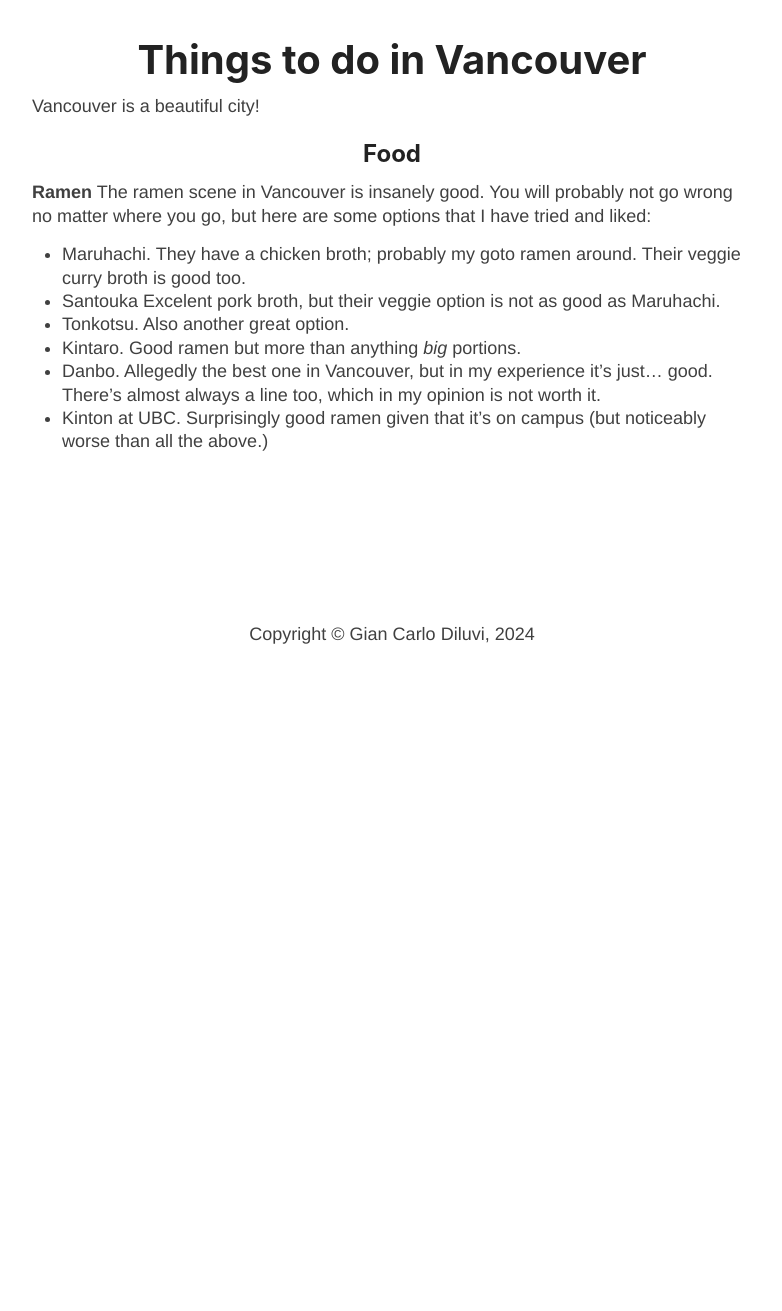
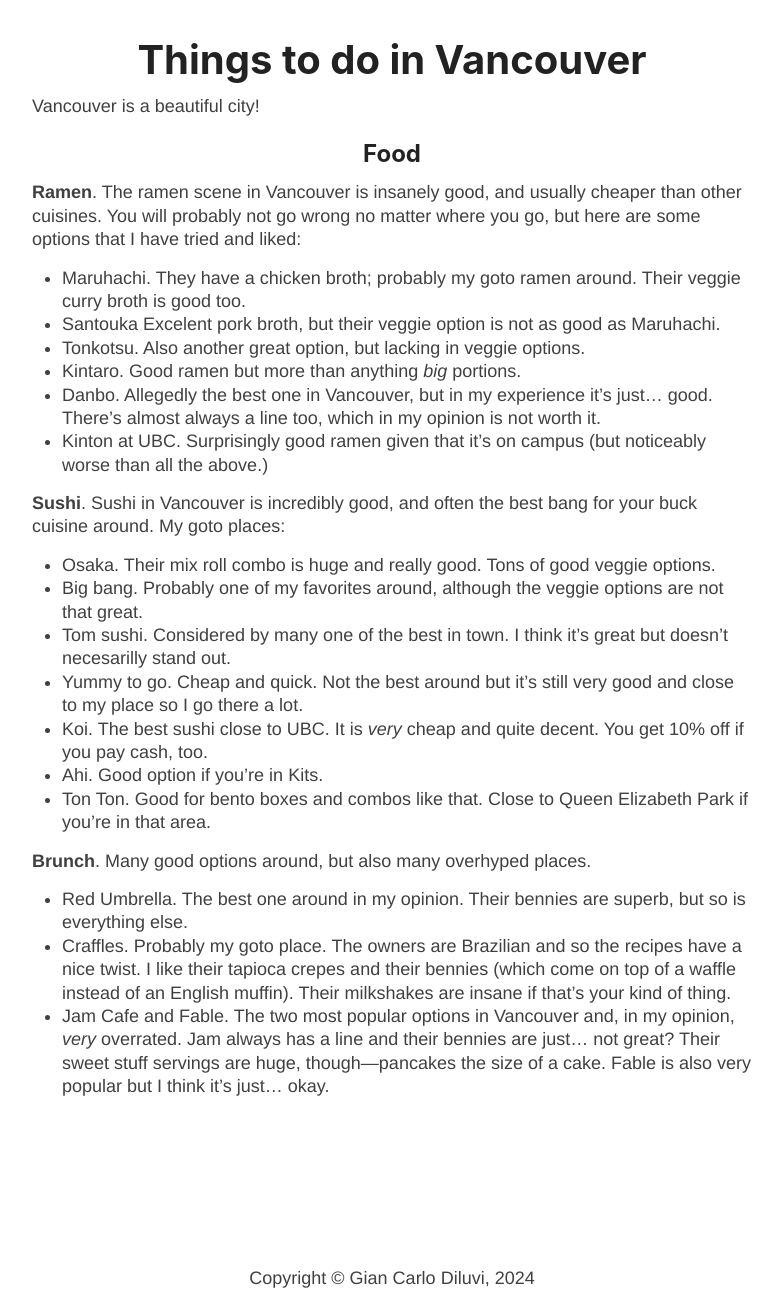
Before and after one commit to giankdiluvi/giankdiluvi.github.io, a Jekyll site: the page built from yvr.md, in a window 1280 px wide. Shown: the whole page, without its empty margins (248-1030 px from the left). Built offline with Jekyll 4.4.1, drawn with Linux system fonts in a browser that asks for light colours; nearby versions of some CDN libraries; our own code applies the rules of GitHub Pages for plain Markdown files; before the commit the page ends 940 px from its top, so only the background shows below that.

Commit message:
add sushi and brunch

```diff
--- a/yvr.md
+++ b/yvr.md
@@ -8,16 +8,50 @@
 
 ## Food
 
-**Ramen**
-The ramen scene in Vancouver is insanely good.
+**Ramen**.
+The ramen scene in Vancouver is insanely good,
+and usually cheaper than other cuisines.
 You will probably not go wrong no matter where you go,
 but here are some options that I have tried and liked:
 - Maruhachi. They have a chicken broth; probably my goto ramen around.
 Their veggie curry broth is good too.
 - Santouka Excelent pork broth, but their veggie option is not as good as Maruhachi.
-- Tonkotsu. Also another great option.
+- Tonkotsu. Also another great option, but lacking in veggie options.
 - Kintaro. Good ramen but more than anything *big* portions.
 - Danbo. Allegedly the best one in Vancouver, but in my experience it's just... good.
 There's almost always a line too, which in my opinion is not worth it.
 - Kinton at UBC. Surprisingly good ramen given that it's on campus
 (but noticeably worse than all the above.)
+
+**Sushi**.
+Sushi in Vancouver is incredibly good,
+and often the best bang for your buck cuisine around.
+My goto places:
+- Osaka. Their mix roll combo is huge and really good. Tons of good veggie options.
+- Big bang. Probably one of my favorites around,
+although the veggie options are not that great.
+- Tom sushi. Considered by many one of the best in town.
+I think it's great but doesn't necesarilly stand out.
+- Yummy to go. Cheap and quick.
+Not the best around but it's still very good and close to my place so I go there a lot.
+- Koi. The best sushi close to UBC. It is *very* cheap and quite decent.
+You get 10% off if you pay cash, too.
+- Ahi. Good option if you're in Kits.
+- Ton Ton. Good for bento boxes and combos like that.
+Close to Queen Elizabeth Park if you're in that area.
+
+**Brunch**.
+Many good options around,
+but also many overhyped places.
+- Red Umbrella. The best one around in my opinion.
+Their bennies are superb, but so is everything else.
+- Craffles. Probably my goto place. The owners are Brazilian
+and so the recipes have a nice twist.
+I like their tapioca crepes and their bennies
+(which come on top of a waffle instead of an English muffin).
+Their milkshakes are insane if that's your kind of thing.
+- Jam Cafe and Fable. The two most popular options in Vancouver and,
+in my opinion, *very* overrated.
+Jam always has a line and their bennies are just... not great?
+Their sweet stuff servings are huge, though&mdash;pancakes the size of a cake.
+Fable is also very popular but I think it's just... okay.
```
Also changed, not shown: 2 other files.
